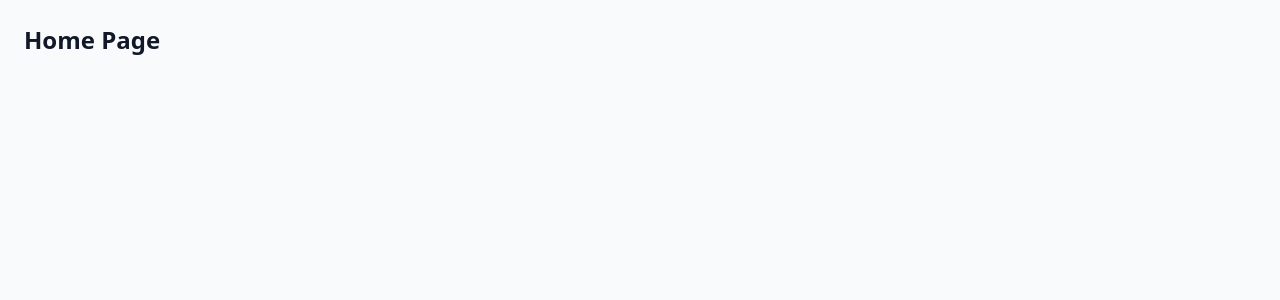
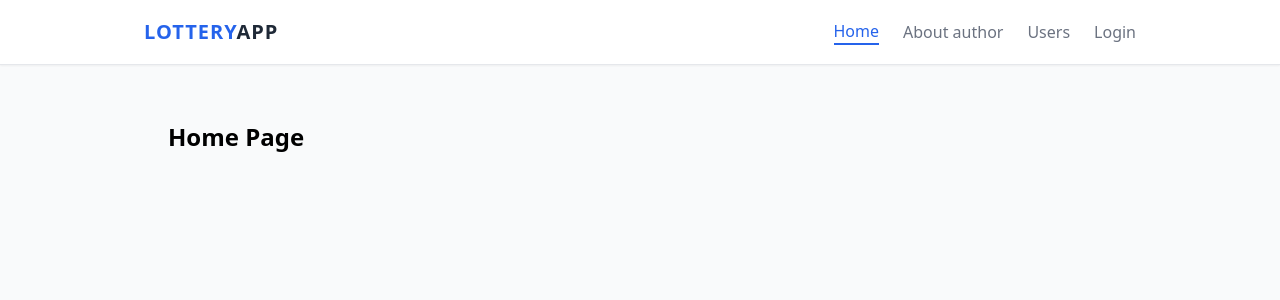
Before and after one commit to Kawoonchik/vue-lottery-app, a Vue app: page / in a window 1280 px wide. Shown: the top 300 px of the page. Built offline with nearby package versions, Linux system fonts and the light colour scheme; the HTML template or start-up script is replaced by a standard one.

Commit message:
Added layout planing

```diff
--- a/src/App.vue
+++ b/src/App.vue
@@ -1,9 +1,20 @@
 <script setup lang="ts">
-import { RouterView } from 'vue-router'
+import { computed } from 'vue'
+import { useRoute, RouterView } from 'vue-router'
+import DefaultLayout from './layouts/DefaultLayout.vue'
+import AuthLayout from './layouts/AuthLayout.vue'
+
+const route = useRoute()
+
+// Динамічно визначаємо, який макет використовувати
+const layout = computed(() => {
+  return route.meta.layout === 'AuthLayout' ? AuthLayout : DefaultLayout
+})
 </script>
 
 <template>
-  <div class="min-h-screen bg-gray-50 text-gray-900 font-sans">
+  <!-- Спеціальний тег <component :is="..."> динамічно рендерить переданий йому компонент -->
+  <component :is="layout">
     <RouterView />
-  </div>
+  </component>
 </template>
--- /dev/null
+++ b/src/components/blocks/AppHeader.vue
@@ -0,0 +1,13 @@
+<script setup lang="ts">
+import Logo from '../ui/Logo.vue'
+import AppNavigation from '../ui/AppNavigation.vue'
+</script>
+
+<template>
+  <header class="bg-white shadow-sm border-b border-gray-200">
+    <div class="max-w-5xl mx-auto px-4 h-16 flex items-center justify-between">
+      <Logo />
+      <AppNavigation />
+    </div>
+  </header>
+</template>
--- /dev/null
+++ b/src/components/ui/AppNavigation.vue
@@ -0,0 +1,37 @@
+<script setup lang="ts">
+import { RouterLink } from 'vue-router'
+</script>
+
+<template>
+  <nav class="flex gap-6 items-center">
+    <!-- Для Home використовуємо exact-active-class, щоб він не світився завжди -->
+    <RouterLink
+      to="/"
+      class="text-gray-500 hover:text-blue-600 font-medium transition-colors"
+      exact-active-class="!text-blue-600 border-b-2 border-blue-600"
+    >
+      Home
+    </RouterLink>
+    <RouterLink
+      to="/about"
+      class="text-gray-500 hover:text-blue-600 font-medium transition-colors"
+      active-class="!text-blue-600 border-b-2 border-blue-600"
+    >
+      About author
+    </RouterLink>
+    <RouterLink
+      to="/users"
+      class="text-gray-500 hover:text-blue-600 font-medium transition-colors"
+      active-class="!text-blue-600 border-b-2 border-blue-600"
+    >
+      Users
+    </RouterLink>
+    <RouterLink
+      to="/login"
+      class="text-gray-500 hover:text-blue-600 font-medium transition-colors"
+      active-class="!text-blue-600 border-b-2 border-blue-600"
+    >
+      Login
+    </RouterLink>
+  </nav>
+</template>
--- /dev/null
+++ b/src/components/ui/Logo.vue
@@ -0,0 +1,9 @@
+<script setup lang="ts">
+import { RouterLink } from 'vue-router'
+</script>
+
+<template>
+  <RouterLink to="/" class="text-xl font-black text-blue-600 tracking-wider">
+    LOTTERY<span class="text-gray-800">APP</span>
+  </RouterLink>
+</template>
--- /dev/null
+++ b/src/layouts/AuthLayout.vue
@@ -0,0 +1,7 @@
+<script setup lang="ts"></script>
+
+<template>
+  <div class="min-h-screen bg-gray-100 flex items-center justify-center p-4">
+    <slot />
+  </div>
+</template>
--- /dev/null
+++ b/src/layouts/DefaultLayout.vue
@@ -0,0 +1,13 @@
+<script setup lang="ts">
+import AppHeader from '../components/blocks/AppHeader.vue'
+</script>
+
+<template>
+  <div class="min-h-screen bg-gray-50 flex flex-col">
+    <AppHeader />
+    <!-- У цей слот буде підставлятися контент поточної сторінки -->
+    <main class="flex-grow max-w-5xl mx-auto w-full p-4 py-8">
+      <slot />
+    </main>
+  </div>
+</template>
```
